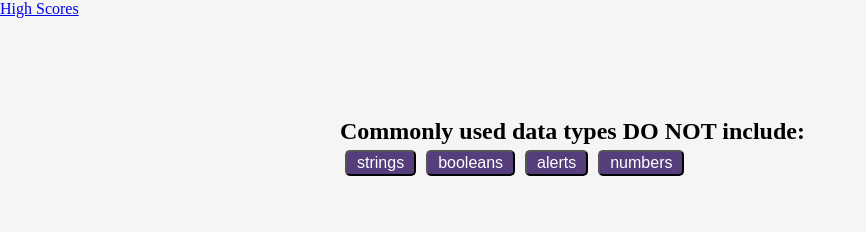
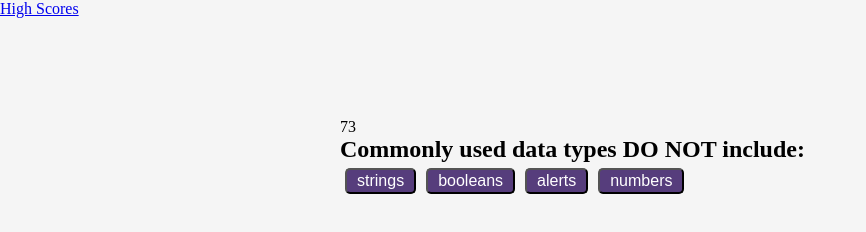
Before and after one commit to GMMarshall27/04-HW-Code-Quiz, a plain HTML site: page index.html in a window 1280 px wide. Both pictures are taken after a click on the button "Start". Shown: the whole page, without its empty margins (0-866 px from the left). Drawn offline with Linux system fonts and the light colour scheme.

Commit message:
added timer

```diff
--- a/index.html
+++ b/index.html
@@ -11,6 +11,7 @@
     <body>
         <a href="#High Scores"> High Scores</a>
         <div class="container">
+            <div id=timer></div>
             <div id="startContainer">
                 <h1>Coding Quiz Challenge</h1>
                 <p>Try to answer the following code-related questions within the time limit. Keep in mind that incorrect answers will penalize your score time by ten seconds!</p>
--- a/script.js
+++ b/script.js
@@ -1,9 +1,12 @@
 var nextQuestionIndex=0;
 var time = 75;
+var timerCount= 75;
+var timer;
 var startButton = document.getElementById('startBtn');
 startButton.addEventListener('click', startQuiz);
 var choicesEl = document.getElementById('choices')
 var questionsEl = document.getElementById('questionsContainer')
+var timerEl = document.getElementById('timer')
 var questions = [
     {
       title: "Commonly used data types DO NOT include:",
@@ -37,8 +40,19 @@ function startQuiz(){
 
     questionsEl.setAttribute("class", "")
 
+    timer = setInterval(function(){
+        timerCount--;
+        timerEl.textContent = timerCount;
+        startTimer();
+    },1000);
+
+
+
     nextQuestion();
 }
+
+
+
 
 function nextQuestion(){
    var currentQuestion = questions[nextQuestionIndex];
@@ -60,9 +74,9 @@ for(var i = 0; i < currentQuestion.choices.length; i++){
 function choiceClick(){
 
 if (this.value !== questions[nextQuestionIndex].answer){
-time -= 10;
-if (time <0) {
-    time = 0;
+timerCount -= 10;
+if (timerCount <0) {
+    timerCount = 0;
 }
 nextQuestionIndex++;
 
@@ -74,8 +88,10 @@ else {
 }
 }
 
+
+    }
+
+
 function endQuiz(){
 
 }
-
-}
```
